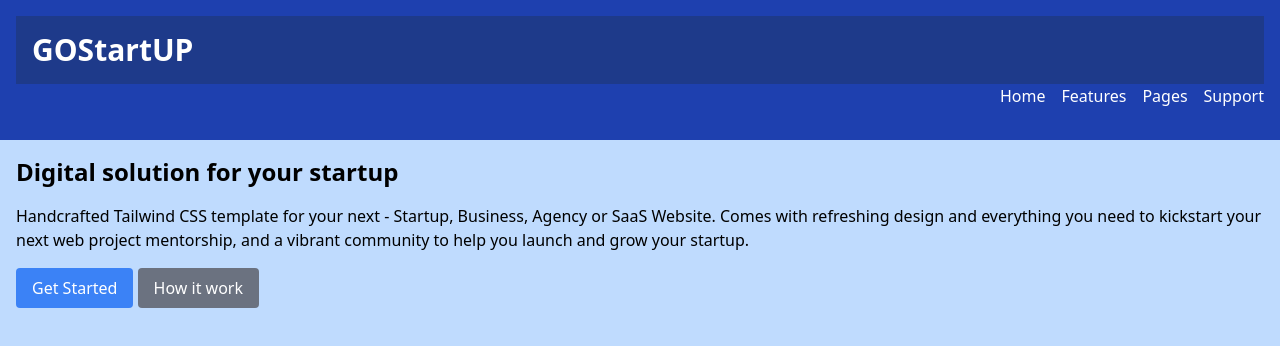
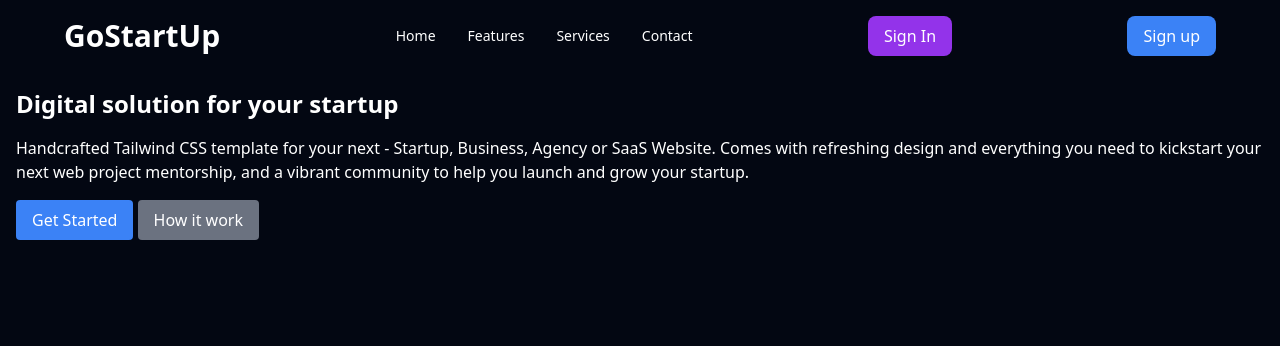
Before and after one commit to ihozomerveille-png/Tailwind-CSS-Offline-coding-, a plain HTML site: page Index.html in a window 1280 px wide. Drawn offline with nearby package versions, Linux system fonts and the light colour scheme.

Commit message:
adding some changes

```diff
--- a/Index.html
+++ b/Index.html
@@ -1,27 +1,38 @@
-<html>
-    <head>
-        <title> tailwind css offline coding</title>
-        <script src="https://cdn.tailwindcss.com"></script>
-    </head>
-    <nav class ="bg-blue-800 p-4">
-        <div class="container mx-auto">
-    <body class="bg-blue-200">
-        <h1 class="text-3xl font-bold text-left text-white bg-blue-900 p-4">
-            GOStartUP
-        </h1>
+<!DOCTYPE html>
+<html lang="en">
+<head>
+<meta charset="UTF-8">
+<meta name="viewport" content="width=device-width, initial-scale=1.0">
+<title>Tailwind CSS Coding Offline</title>
+
+<script src="https://cdn.tailwindcss.com"></script>
+
+</head>
+
+<body class="bg-gray-950 text-white font-sans">
 
 
+<header class="flex justify-between items-center px-6 md:px-16 py-4">
 
-    <ul class="flex space-x-4 justify-end mb-4">
-        <li><a href="#" class="text-white hover:text-gray-400">Home</a></li>
-        <li><a href="#" class="text-white hover:text-gray-400">Features</a></li>
-        <li><a href="#" class="text-white hover:text-gray-400">Pages</a></li>
-        <li><a href="#" class="text-white hover:text-gray-400">Support</a></li>
-        </ul>
+<h1 class="text-3xl font-bold">GoStartUp</h1>
+
+<nav class="hidden md:flex gap-8 text-sm">
+<a href="#" class="hover:text-purple-400">Home</a>
+<a href="#" class="hover:text-purple-400">Features</a>
+<a href="#" class="hover:text-purple-400">Services</a>
+<a href="#" class="hover:text-purple-400">Contact</a>
 </nav>
-</div>
+
+<button class="bg-purple-600 px-4 py-2 rounded-lg hover:bg-purple-500">
+Sign In
+</button>
+<button class="bg-blue-500 px-4 py-2 rounded-lg hover:bg-blue-700">
+Sign up
+</button>
+</header>
     </body>
     <section class="container mx-auto p-4">
+
         <h2 class="text-2xl font-bold mb-4">Digital solution for your startup</h2>
         <p class="mb-4">Handcrafted Tailwind CSS template for your next - Startup, Business, Agency or SaaS Website. Comes with refreshing design and everything you need to kickstart your next web project mentorship, and a vibrant community to help you launch and grow your startup.</p>
         <button class="bg-blue-500 text-white px-4 py-2 rounded hover:bg-blue-700">Get Started</button>
```
